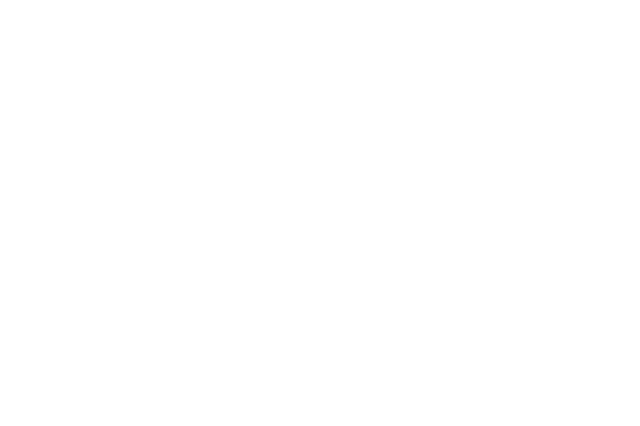
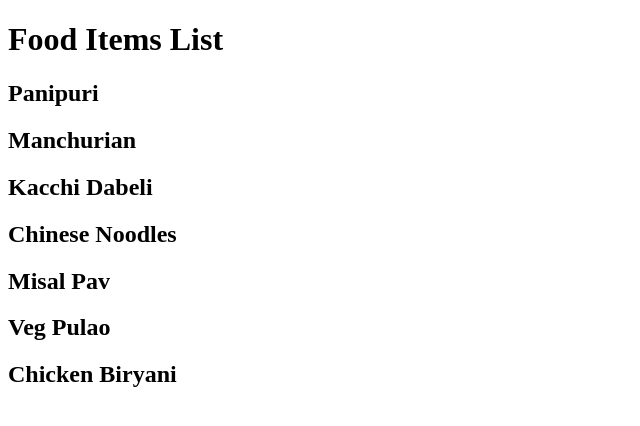
Before and after one commit to Shrejaltambe18/javaScript-assign13, a plain HTML site: page index.html in a window 1280 px wide. Shown: the whole page, without its empty margins (0-640 px from the left). Drawn offline with Linux system fonts and the light colour scheme.

Commit message:
Food Item array created

```diff
--- a/index.html
+++ b/index.html
@@ -4,9 +4,25 @@
     <meta charset="UTF-8">
     <meta name="viewport" content="width=device-width, initial-scale=1.0">
     <title>Food Items</title>
-    <style></style>
+    <style>
+
+    </style>
 </head>
 <body>
-    <script></script>
+    <h1 class="text">Food Items List</h1>
+
+    <div class="food-item-container" id="food-item-list"></div>
+    <script>
+        const foodItem = ["Panipuri","Manchurian","Kacchi Dabeli","Chinese Noodles","Misal Pav","Veg Pulao","Chicken Biryani"];
+        const foodItemList = document.getElementById("food-item-list");
+
+        for(let i=0; i<foodItem.length; i++){
+            foodItemList.innerHTML = foodItemList.innerHTML + `
+            <div class="food-card">
+                <h2> ${foodItem[i]} </h2>
+            </div>
+            `;
+        }
+    </script>
 </body>
 </html>
```
